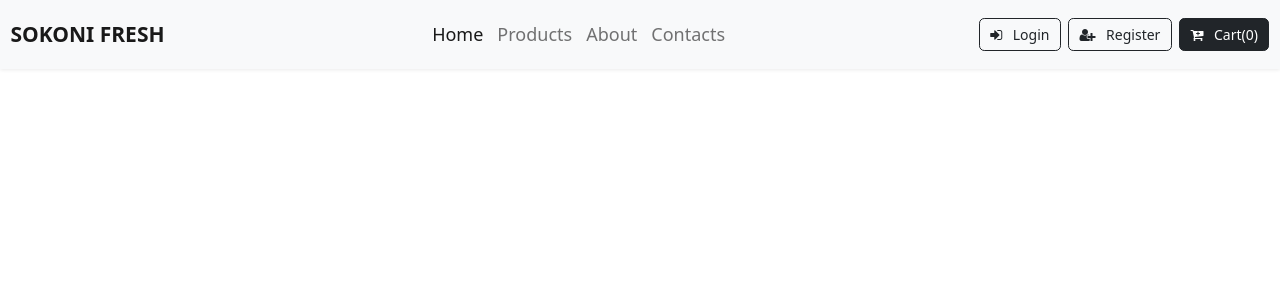
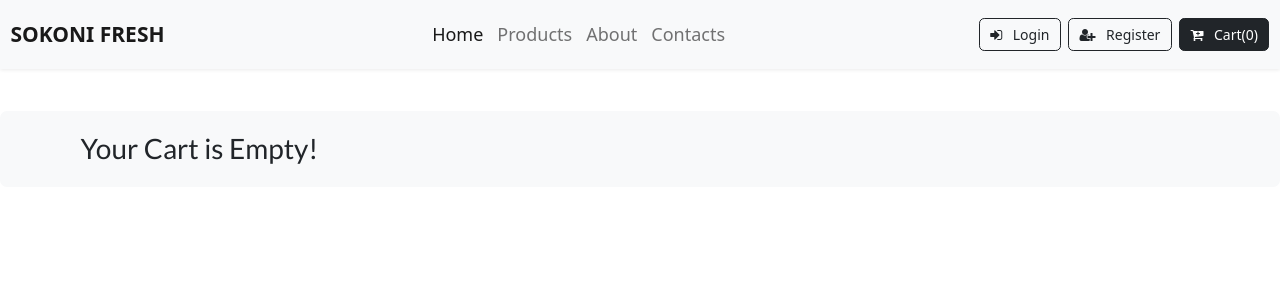
Before and after one commit to mweneh/sokoni-app, a React (Create React App) app: page /cart in a window 1280 px wide. Shown: the top 300 px of the page. Built offline with nearby package versions, Linux system fonts and the light colour scheme.

Commit message:
Initiate & populate Cart Component

```diff
--- a/src/App.js
+++ b/src/App.js
@@ -8,6 +8,7 @@
 import About from './components/About';
 import Contacts from './components/Contacts'
 import Login from './components/Login';
+import Cart from './components/Cart';
 
 
 function App() {
@@ -26,6 +27,8 @@
       <Route exact path = '/about' element={<About/>} ><About/></Route>
       <Route exact path = '/contacts' element={<Contacts/>} ><Contacts/></Route>
       <Route exact path = '/login' element={<Login/>} ><Login/></Route>
+      <Route exact path = '/cart' element={<Cart/>} ><Cart/></Route>
+
 
 
       {/* </Routes> */}</Switch>
--- a/src/components/Cart.js
+++ b/src/components/Cart.js
@@ -1,7 +1,45 @@
+import { useSelector } from "react-redux"
+import { useDispatch } from "react-redux"
+import { removeCart } from "../redux/action"
+
 export default function Cart() {
+    const state = useSelector((state) => state.cartHandler)
+    const dispatch = useDispatch()
+
+    const handleClose = (item)=>{
+        dispatch(removeCart(item))
+    }
+    const cartItems = (cartItem) =>{
+        return(
+            <div className="px-4 my-5 bg-light rounded-3" key={cartItem.id} >
+                <div className="container py-4">
+                    <button onClick={() => handleClose(cartItem)} className="btn-close float-end" aria-label="close"></button>
+                    <div className="row justify-content-center">
+                        <div className="col-md-4">
+                            <img src={cartItem.image} alt={cartItem.title} height={200} />
+                        </div>
+                        <div className="col-md-4">
+                            <h3>{cartItem.title} </h3>
+                            <p className="lead fw-bold ">$ {cartItem.price}</p>
+                        </div>
+                    </div>
+                </div>
+            </div>
+        )
+    }
+     const cartEmpty = () =>{
+        return(
+            <div className="px-4 my-5 bg-light rounded-3 py-6"  >
+                <div className="container py-4">
+                    <h2>Your Cart is Empty!</h2>
+                </div>
+            </div>
+        )
+     }
     return(
         <div>
-
+            {state.length === 0 && cartEmpty()}
+            {state.length !== 0 && state.map(cartItems)}
         </div>
     )
 }
```
